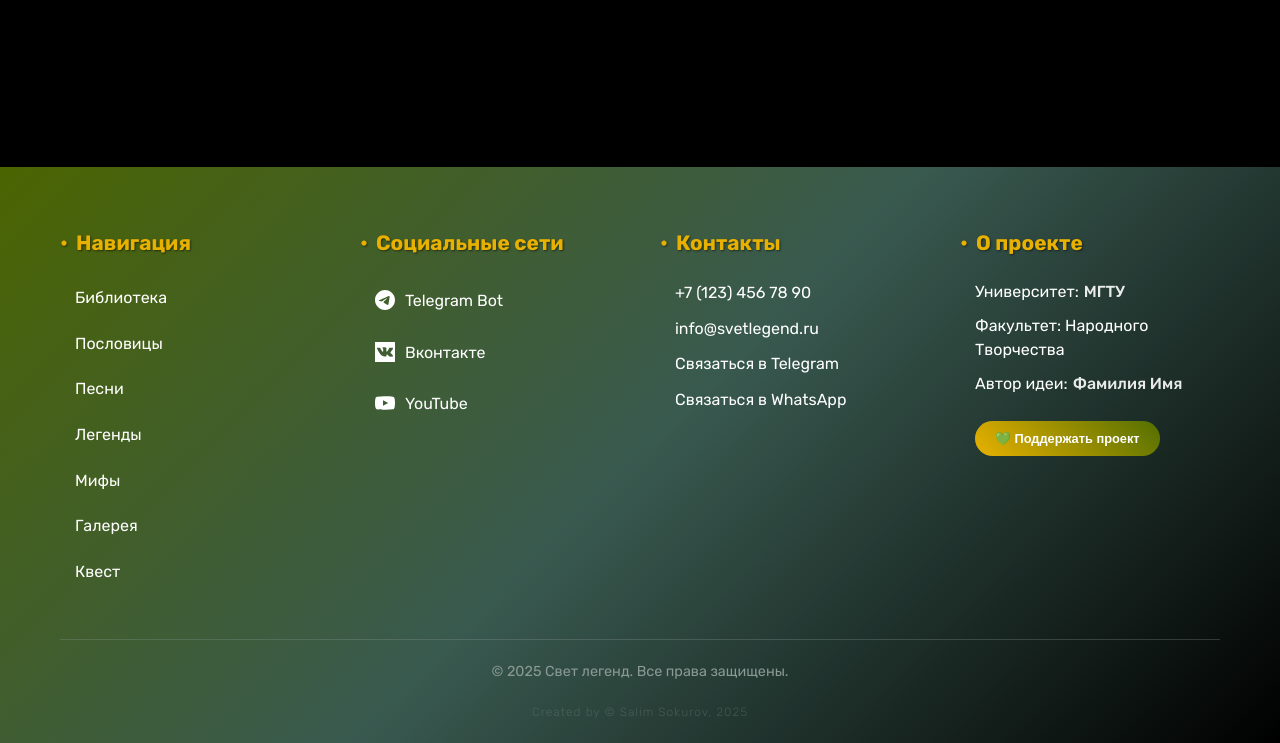
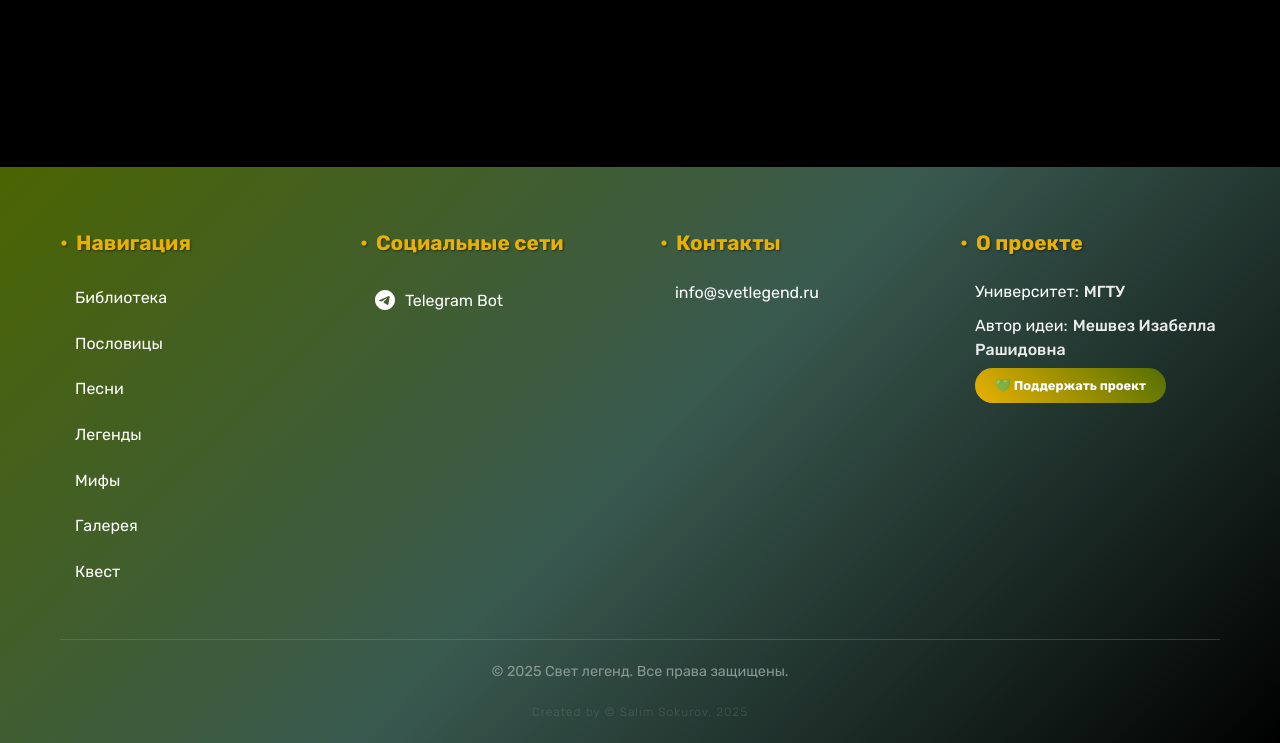
Before and after one commit to TalentedProger/AdygheTails, a plain HTML site: page myths.html in a window 1280 px wide. Shown: the part 1327-2070 px from the top of the page. Drawn offline with nearby package versions, Linux system fonts and the light colour scheme; a web font is replaced by a local one.

Commit message:
update footer

```diff
--- a/myths.html
+++ b/myths.html
@@ -268,7 +268,7 @@
     </section>
 
     <!-- Footer -->
-         <footer class="footer">
+    <footer class="footer">
         <div class="container">
             <div class="footer-content">
                 <div class="footer-section">
@@ -289,18 +289,15 @@
                     <h3 class="footer-title">Социальные сети</h3>
                     <div class="social-links">
                         <a href="https://t.me/AdygheTalesBot" class="social-link social-link--telegram" target="_blank">Telegram Bot</a>
-                        <a href="#" class="social-link social-link--vk">Вконтакте</a>
-                        <a href="#" class="social-link social-link--yt">YouTube</a>
+                        <!-- <a href="#" class="social-link social-link--vk">Вконтакте</a> -->
+                        <!-- <a href="#" class="social-link social-link--yt">YouTube</a> -->
                     </div>
                 </div>
 
                 <div class="footer-section">
                     <h3 class="footer-title">Контакты</h3>
                     <div class="contact-info">
-                        <a href="tel:+71234567890" type="tel" title="Позвонить" target="_blank">+7 (123) 456 78 90</a>
-                        <a href="mailto:educationtome01@gmail.com" type="mailto" title="Написать" target="_blank">info@svetlegend.ru</a>
-                        <a href="" target="_blank">Связаться в Telegram</a>
-                        <a href="" target="_blank">Связаться в WhatsApp</a>
+                        <a href="mailto:svet-legend@yandex.ru" type="mailto" title="Написать" target="_blank">info@svetlegend.ru</a>
                     </div>
                 </div>
 
@@ -308,9 +305,8 @@
                     <h3 class="footer-title">О проекте</h3>
                     <div class="project-info">
                         <p>Университет:<a href="https://mkgtu.ru" target="_blank" class="footer_links" alt="Перейти" title="Перейти">МГТУ</a></p>
-                        <p>Факультет: Народного Творчества</p>
-                        <p>Автор идеи:<a href="https://google.com" target="_blank" class="footer_links" alt="Связаться" title="Связаться">Фамилия Имя</a></p>
-                        <button class="support-btn">💚 Поддержать проект</button>
+                        <p>Автор идеи:<a href="https://google.com" target="_blank" class="footer_links" alt="Связаться" title="Связаться">Мешвез Изабелла Рашидовна</a></p>
+                        <a class="support-btn" target="_blank" href="https://forms.yandex.ru/u/687a058ae010db0735e8f675">💚 Поддержать проект</a>
                     </div>
                 </div>
             </div>
```
Also changed, not shown: audio-tales.html (+6 -10 lines), gallery.html (+5 -9 lines), index.html (+5 -9 lines), legends.html (+6 -10 lines), library.html (+6 -10 lines), proverbs.html (+5 -9 lines), quest.html (+8 -10 lines), written-tales.html (+6 -10 lines).
